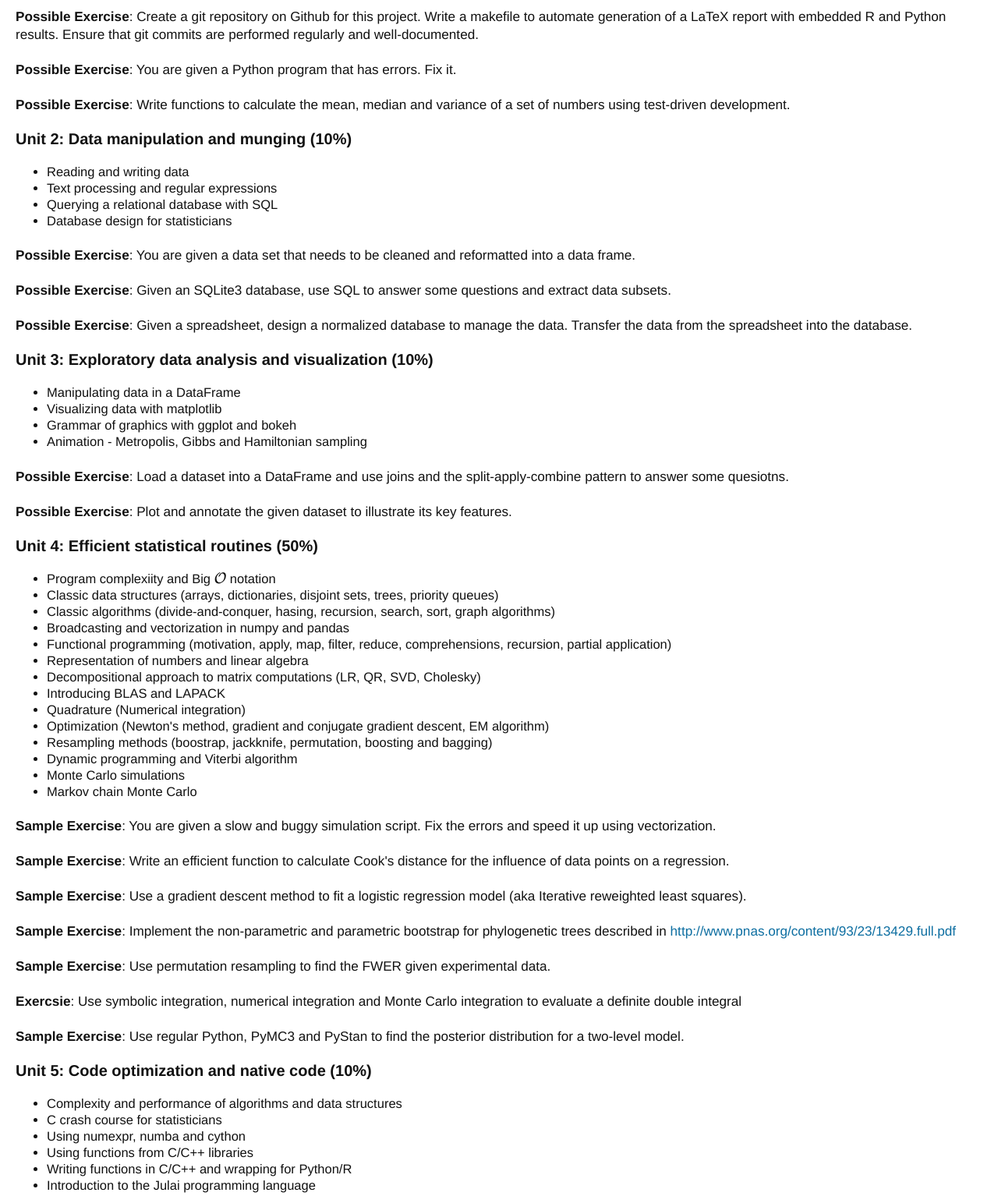
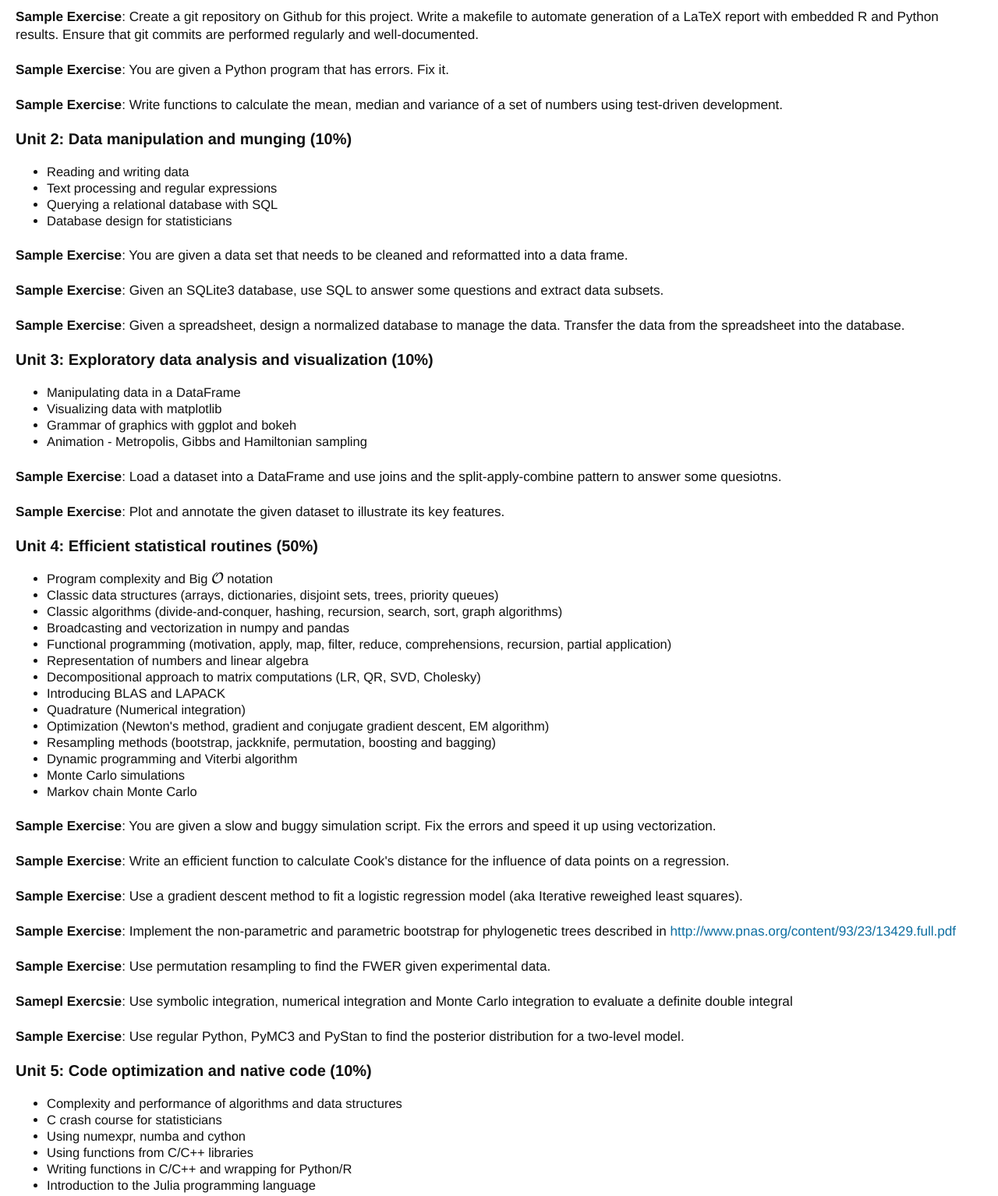
Before and after one commit to cliburn/sta-663-2015-old, a plain HTML site: page index.html in a window 1280 px wide. Shown: the part 1180-2714 px from the top of the page at 78% size. Drawn offline with nearby package versions, Linux system fonts and the light colour scheme; some packages are replaced by stand-ins of ours.

Commit message:
fix typos

```diff
--- a/index.html
+++ b/index.html
@@ -15,17 +15,17 @@ body{-webkit-font-smoothing:antialiased;font-family:"Helvetica Neue",Helvetica,A
 </style>
 
 </head>
-<body class="normal firstload">
+<body class="normal">
   <div id="wrapper">
       <h1>STA 663: Statistical Computing and Computation</h1>
 
 <h3>Pretest</h3>
 
-<p>Try the <a href="pretest.html">pretest</a> - if you are not familiar with at least 50-75% of the material, you may not be ready for this classs.</p>
+<p>Try the <a href="pretest.html">pretest</a> - if you are not familiar with at least 50-75% of the material, you may not be ready for this class.</p>
 
 <h3>Overview</h3>
 
-<p>Most of science, including statsitcs, revolves around the design of models to represent data of some sort. In statistics, these models are typically probability distributions with parameters to estimate. The typical stages of analysis goes something like this:</p>
+<p>Most of science, including statistics, revolves around the design of models to represent data of some sort. In statistics, these models are typically probability distributions with parameters to estimate. The typical stages of analysis goes something like this:</p>
 
 <ol>
 <li>Data management
@@ -34,7 +34,7 @@ body{-webkit-font-smoothing:antialiased;font-family:"Helvetica Neue",Helvetica,A
 <li>Receive possibly messy and bad data</li>
 <li>Clean and filter the data</li>
 </ol></li>
-<li>Expoloratory data analysis
+<li>Exploratory data analysis
 
 <ol>
 <li>Describe and visualize the data to come up with possible models</li>
@@ -48,9 +48,9 @@ body{-webkit-font-smoothing:antialiased;font-family:"Helvetica Neue",Helvetica,A
 <li>Reporting</li>
 </ol>
 
-<p>In today's context, statisticians will be doing all three stages in front of a computer. We believe that modern analysiis of massive data sets is best achieved using a combination of complementatry software tools, and the course will cover what we consider to be an essential toolkit comprising <code>bash</code>, <code>git</code>, <code>make</code>, <code>sqlite3</code>, <code>python</code>, <code>R</code>, <code>C</code> and <code>LaTeX</code>. We use Python as the computational &quot;glue&quot; that integrates these collection of tools, and also in its capacity as an efficient high-level language for scientiific and statistical computing.</p>
+<p>In today's context, statisticians will be doing all three stages in front of a computer. We believe that modern analysis of massive data sets is best achieved using a combination of complementary software tools, and the course will cover what we consider to be an essential toolkit comprising <code>bash</code>, <code>git</code>, <code>make</code>, <code>sqlite3</code>, <code>python</code>, <code>R</code>, <code>C</code> and <code>LaTeX</code>. We use Python as the computational &quot;glue&quot; that integrates these collection of tools, and also in its capacity as an efficient high-level language for scientific and statistical computing.</p>
 
-<p>To deal with the massive data sets that you will enocounter in your career, the course will emphasize reproducible analysis, code optimization, high-perforamnce computing and cloud computing. Examples will be drawn from the core topics in computational statistics of optimization (e.g. smoothing, interpolation, maximum lkelihood, constrained and unconstrained methods) and simulation (e.g. jackknife, bootstrap, permutation, Monte Carlo integrals, MCMC).</p>
+<p>To deal with the massive data sets that you will encounter in your career, the course will emphasize reproducible analysis, code optimization, high-performance computing and cloud computing. Examples will be drawn from the core topics in computational statistics of optimization (e.g. smoothing, interpolation, maximum likelihood, constrained and unconstrained methods) and simulation (e.g. jackknife, bootstrap, permutation, Monte Carlo integrals, MCMC).</p>
 
 <p>At the end of the course, these are the practical skills (Units 1-6) every student should learn:</p>
 
@@ -76,11 +76,11 @@ body{-webkit-font-smoothing:antialiased;font-family:"Helvetica Neue",Helvetica,A
 <li>Testing and debugging</li>
 </ul>
 
-<p><strong>Possible Exercise</strong>: Create a git repository on Github for this project. Write a makefile to automate generation of a LaTeX report with embedded R and Python results. Ensure that git commits are performed regularly and well-documented.</p>
+<p><strong>Sample Exercise</strong>: Create a git repository on Github for this project. Write a makefile to automate generation of a LaTeX report with embedded R and Python results. Ensure that git commits are performed regularly and well-documented.</p>
 
-<p><strong>Possible Exercise</strong>: You are given a Python program that has errors. Fix it.</p>
+<p><strong>Sample Exercise</strong>: You are given a Python program that has errors. Fix it.</p>
 
-<p><strong>Possible Exercise</strong>: Write functions to calculate the mean, median and variance of a set of numbers using test-driven development.</p>
+<p><strong>Sample Exercise</strong>: Write functions to calculate the mean, median and variance of a set of numbers using test-driven development.</p>
 
 <h3>Unit 2: Data manipulation and munging (10%)</h3>
 
@@ -91,11 +91,11 @@ body{-webkit-font-smoothing:antialiased;font-family:"Helvetica Neue",Helvetica,A
 <li>Database design for statisticians</li>
 </ul>
 
-<p><strong>Possible Exercise</strong>: You are given a data set that needs to be cleaned and reformatted into a data frame.</p>
+<p><strong>Sample Exercise</strong>: You are given a data set that needs to be cleaned and reformatted into a data frame.</p>
 
-<p><strong>Possible Exercise</strong>: Given an SQLite3 database, use SQL to answer some questions and extract data subsets.</p>
+<p><strong>Sample Exercise</strong>: Given an SQLite3 database, use SQL to answer some questions and extract data subsets.</p>
 
-<p><strong>Possible Exercise</strong>: Given a spreadsheet, design a normalized database to manage the data. Transfer the data from the spreadsheet into the database.</p>
+<p><strong>Sample Exercise</strong>: Given a spreadsheet, design a normalized database to manage the data. Transfer the data from the spreadsheet into the database.</p>
 
 <h3>Unit 3: Exploratory data analysis and visualization (10%)</h3>
 
@@ -106,16 +106,16 @@ body{-webkit-font-smoothing:antialiased;font-family:"Helvetica Neue",Helvetica,A
 <li>Animation - Metropolis, Gibbs and Hamiltonian sampling</li>
 </ul>
 
-<p><strong>Possible Exercise</strong>: Load a dataset into a DataFrame and use joins and the split-apply-combine pattern to answer some quesiotns.</p>
+<p><strong>Sample Exercise</strong>: Load a dataset into a DataFrame and use joins and the split-apply-combine pattern to answer some quesiotns.</p>
 
-<p><strong>Possible Exercise</strong>: Plot and annotate the given dataset to illustrate its key features.</p>
+<p><strong>Sample Exercise</strong>: Plot and annotate the given dataset to illustrate its key features.</p>
 
 <h3>Unit 4: Efficient statistical routines (50%)</h3>
 
 <ul>
-<li>Program complexiity and Big <span class="math">\(\mathcal{O}\)</span> notation</li>
+<li>Program complexity and Big <span class="math">\(\mathcal{O}\)</span> notation</li>
 <li>Classic data structures (arrays, dictionaries, disjoint sets, trees, priority queues)</li>
-<li>Classic algorithms (divide-and-conquer, hasing, recursion, search, sort, graph algorithms)</li>
+<li>Classic algorithms (divide-and-conquer, hashing, recursion, search, sort, graph algorithms)</li>
 <li>Broadcasting and vectorization in numpy and pandas</li>
 <li>Functional programming (motivation, apply, map, filter, reduce, comprehensions, recursion, partial application)</li>
 <li>Representation of numbers and linear algebra</li>
@@ -123,7 +123,7 @@ body{-webkit-font-smoothing:antialiased;font-family:"Helvetica Neue",Helvetica,A
 <li>Introducing BLAS and LAPACK</li>
 <li>Quadrature (Numerical integration)</li>
 <li>Optimization (Newton's method, gradient and conjugate gradient descent, EM algorithm)</li>
-<li>Resampling methods (boostrap, jackknife, permutation, boosting and bagging)</li>
+<li>Resampling methods (bootstrap, jackknife, permutation, boosting and bagging)</li>
 <li>Dynamic programming and Viterbi algorithm</li>
 <li>Monte Carlo simulations</li>
 <li>Markov chain Monte Carlo</li>
@@ -133,13 +133,13 @@ body{-webkit-font-smoothing:antialiased;font-family:"Helvetica Neue",Helvetica,A
 
 <p><strong>Sample Exercise</strong>: Write an efficient function to calculate Cook's distance for the influence of data points on a regression.</p>
 
-<p><strong>Sample Exercise</strong>: Use a gradient descent method to fit a logistic regression model (aka Iterative reweighted least squares).</p>
+<p><strong>Sample Exercise</strong>: Use a gradient descent method to fit a logistic regression model (aka Iterative reweighed least squares).</p>
 
 <p><strong>Sample Exercise</strong>: Implement the non-parametric and parametric bootstrap for phylogenetic trees described in <a href="http://www.pnas.org/content/93/23/13429.full.pdf">http://www.pnas.org/content/93/23/13429.full.pdf</a></p>
 
 <p><strong>Sample Exercise</strong>: Use permutation resampling to find the FWER given experimental data.</p>
 
-<p><strong>Exercsie</strong>: Use symbolic integration, numerical integration and Monte Carlo integration to evaluate a definite double integral</p>
+<p><strong>Samepl Exercsie</strong>: Use symbolic integration, numerical integration and Monte Carlo integration to evaluate a definite double integral</p>
 
 <p><strong>Sample Exercise</strong>: Use regular Python, PyMC3 and PyStan to find the posterior distribution for a two-level model.</p>
 
@@ -151,7 +151,7 @@ body{-webkit-font-smoothing:antialiased;font-family:"Helvetica Neue",Helvetica,A
 <li>Using numexpr, numba and cython</li>
 <li>Using functions from C/C++ libraries</li>
 <li>Writing functions in C/C++ and wrapping for Python/R</li>
-<li>Introduction to the Julai programming language</li>
+<li>Introduction to the Julia programming language</li>
 </ul>
 
 <p><strong>Sample Exercise</strong>: You are given some slow code. Speed it up by using a better algoithm or data structure.</p>
@@ -163,18 +163,18 @@ body{-webkit-font-smoothing:antialiased;font-family:"Helvetica Neue",Helvetica,A
 <h3>Unit 6: High-performance computing (10%)</h3>
 
 <ul>
-<li>Common parallel progrmming patterns</li>
+<li>Common parallel programing patterns</li>
 <li>Multiprocessing and IPython.Parallel</li>
 <li>Introduction to processing big data with MapReduce</li>
 <li>Introduction to Multi-CPU computing with MPI</li>
-<li>Intorduction to GPU computing with CUDA</li>
+<li>Introduction to GPU computing with CUDA</li>
 </ul>
 
 <p><strong>Sample Exercise</strong>: Rewrite the function to calculate Cook's distance using multiprocessing.</p>
 
 <p><strong>Sample Exercise</strong>: Use Elastic MapReduce to do some massive genomic data manipulation.</p>
 
-<p><strong>Sample Exercise</strong>: Use MPI to run an MCMC with parallel temperinig (aka <span class="math">\(MC^3\)</span>) for a long time with some defined swap interval between chains.</p>
+<p><strong>Sample Exercise</strong>: Use MPI to run an MCMC with parallel tempering (aka <span class="math">\(MC^3\)</span>) for a long time with some defined swap interval between chains.</p>
 
 <p><strong>Sample Exercise</strong>: Write a matrix multiplication kernel with and without use of shared memory using CUDA. Test it out using square matrices initialized with random numbers from CURAND. </p>
 
```
Also changed, not shown: 1 other file.
